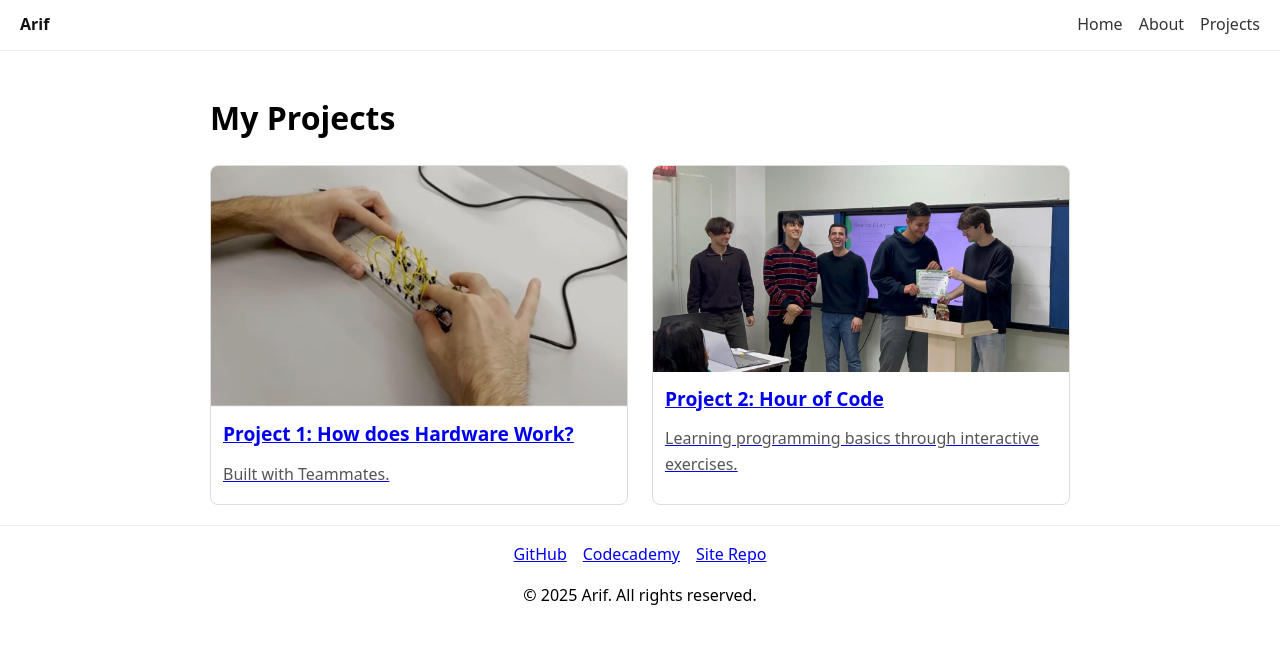
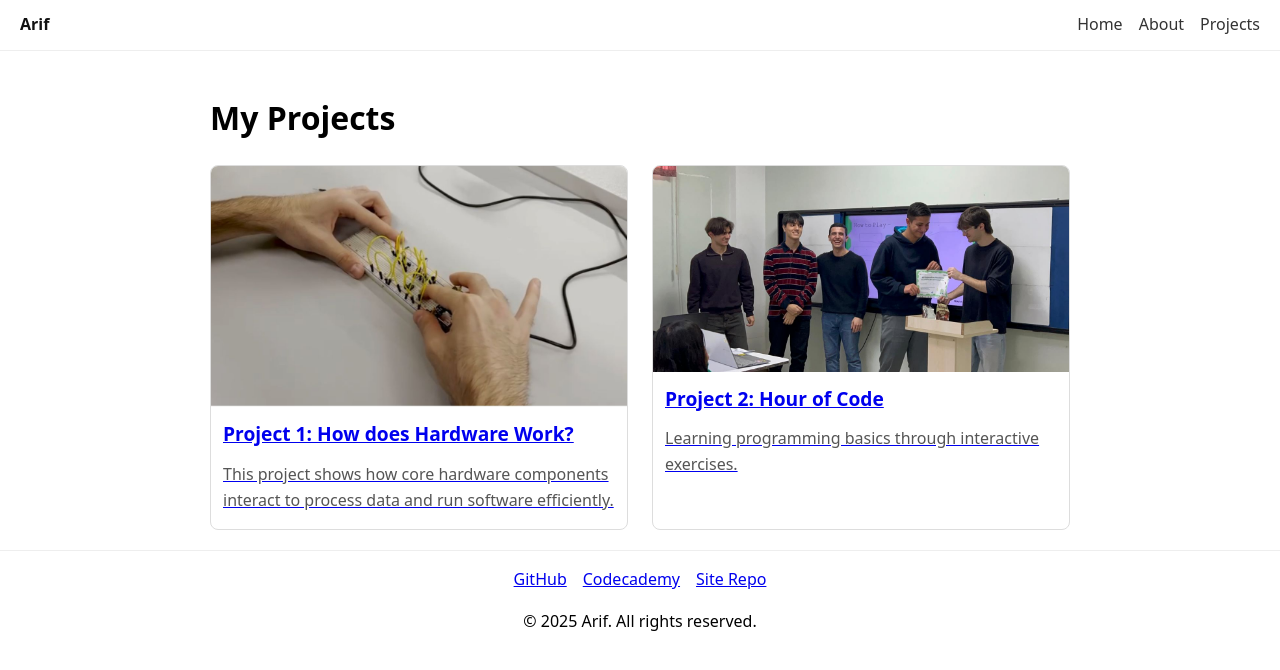
Before and after one commit to ar1f123/site-website, a Jekyll site: the page built from projects.md, in a window 1280 px wide. Shown: the top 670 px of the page. Built offline with Jekyll 4.4.1, drawn with Linux system fonts in a browser that asks for light colours.

Commit message:
Change description

```diff
--- a/projects.md
+++ b/projects.md
@@ -12,7 +12,7 @@ permalink: /projects/
     <a href="/projects/project1/">
       <img src="/images/project1.jpg" alt="Project 1 screenshot">
       <h3>Project 1: How does Hardware Work?</h3>
-      <p>Built with Teammates.</p>
+      <p>This project shows how core hardware components interact to process data and run software efficiently.</p>
     </a>
   </div>
 
```
